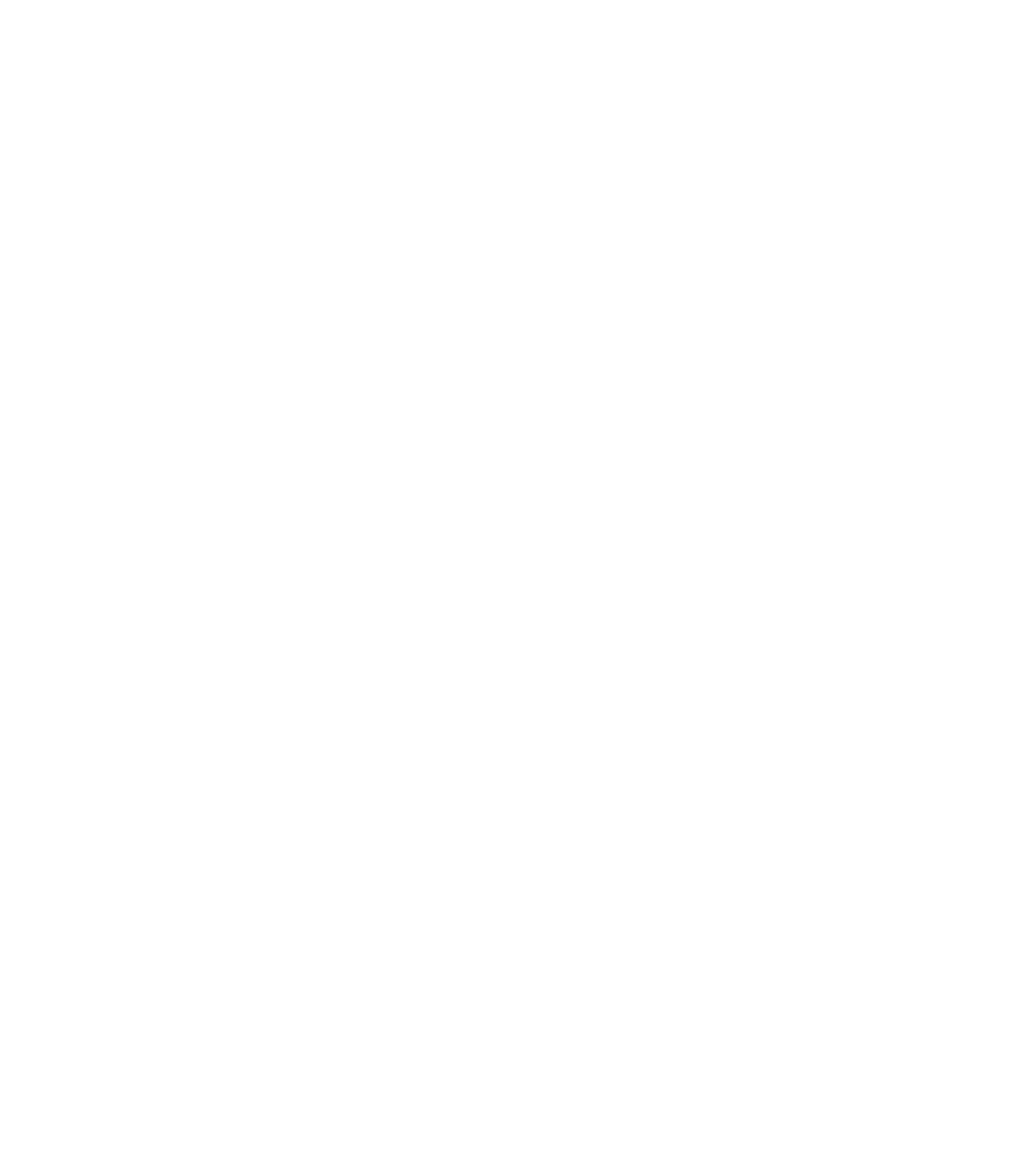
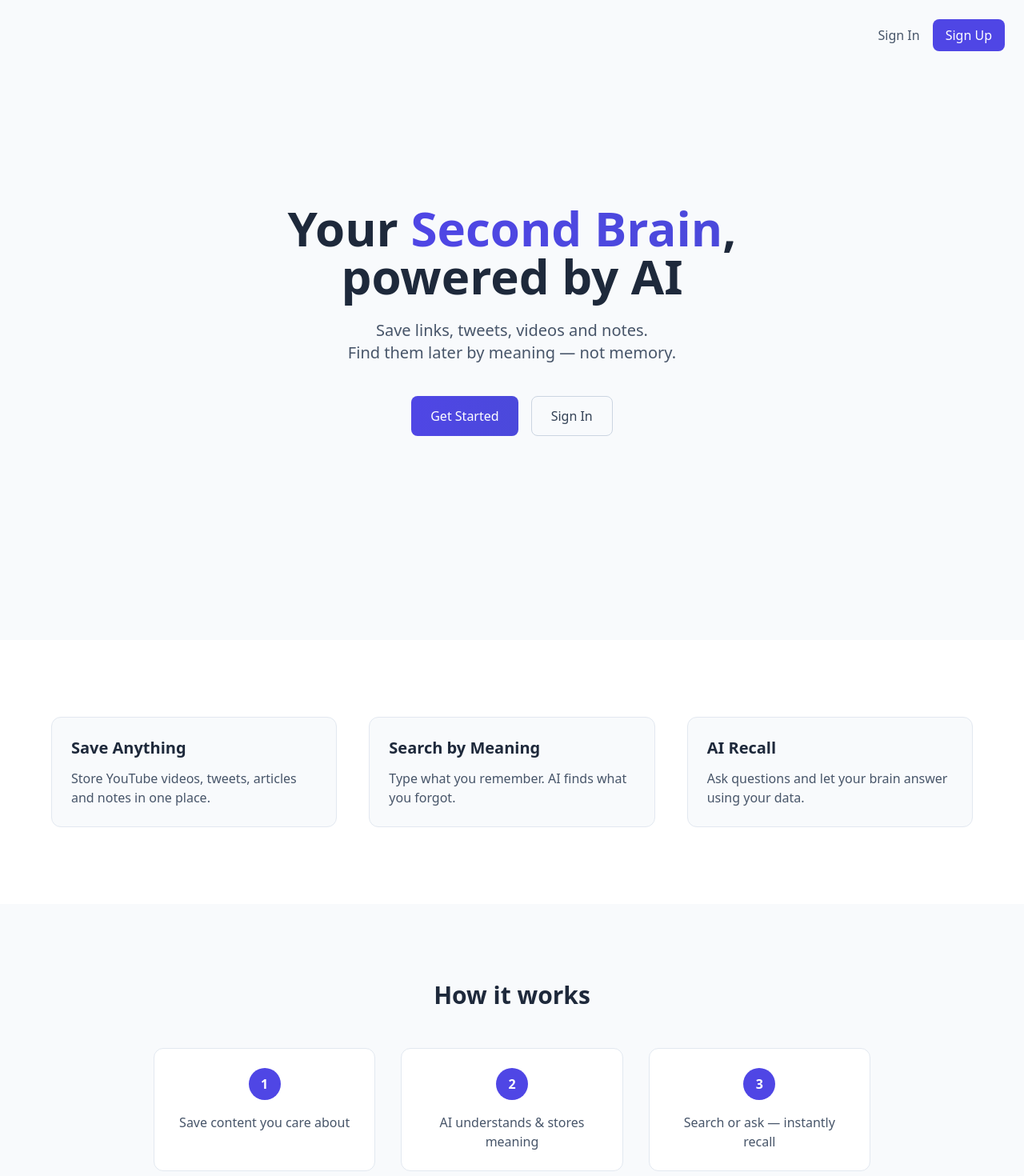
Before and after one commit to mukesh-mahla/Brain, a React (Vite) app in the folder brainly-frontend/: page / in a window 1280 px wide. Before the commit this address had no page. Shown: the top 1470 px of the page at 80% size. Before the commit the page ends 800 px from the top, so only its background shows below. Built offline with nearby package versions, Linux system fonts and the light colour scheme.

Commit message:
added a landing page and improve ui/ux

```diff
--- a/brainly-frontend/src/App.tsx
+++ b/brainly-frontend/src/App.tsx
@@ -5,10 +5,12 @@ import { BrowserRouter,Routes,Route } from "react-router-dom";
 import { Signup } from "./pages/signup";
 import { DashBoard } from "./pages/dashBoard";
 import "./App.css"
+import LandingPage from "./pages/LandingPage";
 
 function app(){
   return <BrowserRouter>
   <Routes>
+    <Route path="/" element={<LandingPage/>}/>
     <Route path="/signup" element={<Signup/>}/>
     <Route path="/signin" element={<Signin/>}/>
     <Route path="/dashboard" element={<DashBoard/>}/>
--- a/brainly-frontend/src/component/Input.tsx
+++ b/brainly-frontend/src/component/Input.tsx
@@ -1,10 +1,11 @@
 interface Inputprops{
     placeholder:string,
-    ref?:any
+    ref?:any,
+    type?:string
 }
 
-export function Input({ref,placeholder}:Inputprops){
+export function Input({ref,placeholder,type}:Inputprops){
     return <div>
-        <input ref={ref} placeholder={placeholder} type="text" className="px-4 py-2 border rounded m-2"  />
+        <input ref={ref} placeholder={placeholder} type={type } className="px-4 py-2 border rounded m-2"  />
         </div>
 }
--- /dev/null
+++ b/brainly-frontend/src/pages/LandingPage.tsx
@@ -0,0 +1,119 @@
+import { useNavigate } from "react-router-dom";
+
+export default function LandingPage() {
+  const navigate = useNavigate();
+
+  return (
+    <div className="bg-slate-50 text-slate-800 relative">
+      {/* TOP RIGHT AUTH */}
+      <div className="absolute top-6 right-6 flex gap-4">
+        <button
+          onClick={() => navigate("/signin")}
+          className="text-slate-600 hover:text-slate-900"
+        >
+          Sign In
+        </button>
+        <button
+          onClick={() => navigate("/signup")}
+          className="px-4 py-2 rounded-lg bg-indigo-600 text-white"
+        >
+          Sign Up
+        </button>
+      </div>
+
+      {/* HERO */}
+      <section className="min-h-screen flex items-center justify-center px-6">
+        <div className="max-w-5xl text-center">
+          <h1 className="text-5xl md:text-6xl font-bold leading-tight">
+            Your{" "}
+            <span className="bg-gradient-to-r from-indigo-600 to-purple-600 bg-clip-text text-transparent">
+              Second Brain
+            </span>
+            ,<br />
+            powered by AI
+          </h1>
+
+          <p className="mt-6 text-lg md:text-xl text-slate-600">
+            Save links, tweets, videos and notes.
+            <br />
+            Find them later by meaning — not memory.
+          </p>
+
+          <div className="mt-10 flex justify-center gap-4">
+            <button
+              onClick={() => navigate("/signup")}
+              className="px-6 py-3 rounded-lg text-white bg-gradient-to-r from-indigo-600 to-purple-600 hover:opacity-90 transition"
+            >
+              Get Started
+            </button>
+            <button
+              onClick={() => navigate("/signin")}
+              className="px-6 py-3 rounded-lg border border-slate-300 text-slate-700 hover:bg-slate-100 transition"
+            >
+              Sign In
+            </button>
+          </div>
+        </div>
+      </section>
+
+      {/* FEATURES */}
+      <section className="py-24 px-6 bg-white">
+        <div className="max-w-6xl mx-auto grid md:grid-cols-3 gap-10">
+          <Feature title="Save Anything" description="Store YouTube videos, tweets, articles and notes in one place." />
+          <Feature title="Search by Meaning" description="Type what you remember. AI finds what you forgot." />
+          <Feature title="AI Recall" description="Ask questions and let your brain answer using your data." />
+        </div>
+      </section>
+
+      {/* HOW IT WORKS */}
+      <section className="py-24 px-6 bg-slate-50">
+        <div className="max-w-4xl mx-auto text-center">
+          <h2 className="text-3xl font-bold">How it works</h2>
+          <div className="mt-12 grid md:grid-cols-3 gap-8">
+            <Step number="1" text="Save content you care about" />
+            <Step number="2" text="AI understands & stores meaning" />
+            <Step number="3" text="Search or ask — instantly recall" />
+          </div>
+        </div>
+      </section>
+
+      {/* CTA */}
+      <section className="py-24 px-6 bg-gradient-to-r from-indigo-600 to-purple-600 text-white">
+        <div className="max-w-4xl mx-auto text-center">
+          <h2 className="text-4xl font-bold">Stop forgetting what you already learned</h2>
+          <p className="mt-4 text-lg opacity-90">Build a brain that grows smarter with you.</p>
+          <button
+            onClick={() => navigate("/signup")}
+            className="mt-8 px-8 py-4 bg-white text-slate-800 rounded-lg font-semibold hover:bg-slate-100 transition"
+          >
+            Start Building Your Brain
+          </button>
+        </div>
+      </section>
+
+      <footer className="py-6 text-center text-sm text-slate-500">
+        Built with 🧠 + 🤖 by you
+      </footer>
+    </div>
+  );
+}
+
+function Feature({ title, description }: { title: string; description: string }) {
+  return (
+    <div className="p-6 rounded-xl border border-slate-200 bg-slate-50 hover:shadow-md transition">
+      <h3 className="text-xl font-semibold">{title}</h3>
+      <p className="mt-3 text-slate-600">{description}</p>
+    </div>
+  );
+}
+
+function Step({ number, text }: { number: string; text: string }) {
+  return (
+    <div className="p-6 rounded-xl bg-white border border-slate-200">
+      <div className="w-10 h-10 rounded-full bg-indigo-600 text-white flex items-center justify-center font-bold mx-auto">
+        {number}
+      </div>
+      <p className="mt-4 text-slate-600">{text}</p>
+    </div>
+  );
+}
--- a/brainly-frontend/src/pages/signin.tsx
+++ b/brainly-frontend/src/pages/signin.tsx
@@ -1,32 +1,70 @@
 import { useRef } from "react";
 import { Button } from "../component/button";
 import { Input } from "../component/Input";
-      const BACKEND_URL  =  import.meta.env.VITE_BACKEND_URL
 import axios from "axios";
 import { useNavigate } from "react-router-dom";
 
-export function Signin(){
+const BACKEND_URL = import.meta.env.VITE_BACKEND_URL;
 
-      const emailRef = useRef<HTMLInputElement>(null)
-      const PasswordRef = useRef<HTMLInputElement>(null)
-const navigate = useNavigate()
-   async function signin(){
-    console.log("function called")
+export function Signin() {
+  const emailRef = useRef<HTMLInputElement>(null);
+  const passwordRef = useRef<HTMLInputElement>(null);
+  const navigate = useNavigate();
 
-        const email = emailRef.current?.value
-        const password = PasswordRef.current?.value
+  async function signin() {
+    const email = emailRef.current?.value;
+    const password = passwordRef.current?.value;
 
-     const response = await axios.post(BACKEND_URL + "/signin",{email,password},{withCredentials:true})
-          console.log(response.data)
-          navigate('/dashboard')
-    }
-    return <div className="w-screen h-screen bg-gray-200 flex justify-center items-center ">
-          <div className="bg-white rounded-xl border p-8 text-grey-400">
-             <Input ref={emailRef} placeholder="Your Email"  />
-             <Input ref={PasswordRef} placeholder="Password"  />
-          <div className=" flex justify-center">
-            <Button onClick={signin} loading={false} fullWidth={true} varient="primary" size="md" text="Signin"/>
-          </div>
+    await axios.post(
+      BACKEND_URL + "/signin",
+      { email, password },
+      { withCredentials: true }
+    );
+
+    navigate("/dashboard");
+  }
+
+  return (
+    <div className="min-h-screen bg-slate-100 flex items-center justify-center px-4">
+      <div className="w-full max-w-md bg-white rounded-2xl shadow-lg p-8">
+
+        {/* Header */}
+        <h1 className="text-2xl font-bold text-slate-800 text-center">
+          Welcome back
+        </h1>
+        <p className="text-slate-500 text-center mt-1">
+          Sign in to access your second brain
+        </p>
+
+        {/* Form */}
+        <div className="mt-8 space-y-4">
+          <Input ref={emailRef} placeholder="Email address" />
+          <Input ref={passwordRef} placeholder="Password" type="password" />
         </div>
+
+        {/* Action */}
+        <div className="mt-6">
+          <Button
+            onClick={signin}
+            loading={false}
+            fullWidth
+            varient="primary"
+            size="md"
+            text="Sign In"
+          />
+        </div>
+
+        {/* Footer */}
+        <p className="text-sm text-slate-500 text-center mt-6">
+          Don’t have an account?{" "}
+          <span
+            onClick={() => navigate("/signup")}
+            className="text-indigo-600 cursor-pointer hover:underline"
+          >
+            Sign up
+          </span>
+        </p>
+      </div>
     </div>
+  );
 }
--- a/brainly-frontend/src/pages/signup.tsx
+++ b/brainly-frontend/src/pages/signup.tsx
@@ -2,41 +2,77 @@ import { useRef } from "react";
 import { Button } from "../component/button";
 import { Input } from "../component/Input";
 import axios from "axios";
-      const BACKEND_URL  =  import.meta.env.VITE_BACKEND_URL
 import { useNavigate } from "react-router-dom";
 
+const BACKEND_URL = import.meta.env.VITE_BACKEND_URL;
 
-export function Signup(){
-      const firstNameRef = useRef<HTMLInputElement>(null)
-      const lastNameRef = useRef<HTMLInputElement>(null)
-      const emailRef = useRef<HTMLInputElement>(null)
-      const PasswordRef = useRef<HTMLInputElement>(null)
-const navigate = useNavigate()
-   async function signup(){
-    console.log("function called")
-        const firstName = firstNameRef.current?.value
-        const lastName = lastNameRef.current?.value
-        const email = emailRef.current?.value
-        const password = PasswordRef.current?.value
+export function Signup() {
+  const firstNameRef = useRef<HTMLInputElement>(null);
+  const lastNameRef = useRef<HTMLInputElement>(null);
+  const emailRef = useRef<HTMLInputElement>(null);
+  const passwordRef = useRef<HTMLInputElement>(null);
+  const navigate = useNavigate();
 
-      await axios.post(BACKEND_URL + "/signup",{
+  async function signup() {
+    const firstName = firstNameRef.current?.value;
+    const lastName = lastNameRef.current?.value;
+    const email = emailRef.current?.value;
+    const password = passwordRef.current?.value;
 
-                 firstName,lastName,email,password
+    await axios.post(BACKEND_URL + "/signup", {
+      firstName,
+      lastName,
+      email,
+      password,
+    });
 
-        })
-        navigate('/signin')
-          alert("you have signed up!")
-    }
+    alert("You have signed up!");
+    navigate("/signin");
+  }
 
-    return <div className="w-screen h-screen bg-gray-200 flex justify-center items-center ">
-          <div className="bg-white rounded-xl border p-8 text-grey-400">
-             <Input ref={firstNameRef} placeholder="First Name"   />
-             <Input ref={lastNameRef} placeholder="Last Name"    />
-             <Input ref={emailRef} placeholder="Your Email"   />
-             <Input ref={PasswordRef} placeholder="Password"     />
-          <div className=" flex justify-center">
-            <Button onClick={signup} loading={false} fullWidth={true} varient="primary" size="md" text="Signup"/>
-          </div>
+  return (
+    <div className="min-h-screen bg-slate-100 flex items-center justify-center px-4">
+      <div className="w-full max-w-md bg-white rounded-2xl shadow-lg p-8">
+
+        {/* Header */}
+        <h1 className="text-2xl font-bold text-slate-800 text-center">
+          Create your brain
+        </h1>
+        <p className="text-slate-500 text-center mt-1">
+          Start saving knowledge intelligently
+        </p>
+
+        {/* Form */}
+        <div className="mt-8 space-y-4">
+          <Input ref={firstNameRef} placeholder="First name" />
+          <Input ref={lastNameRef} placeholder="Last name" />
+          <Input ref={emailRef} placeholder="Email address" />
+          <Input ref={passwordRef} placeholder="Password" type="password" />
         </div>
+
+        {/* Action */}
+        <div className="mt-6">
+          <Button
+            onClick={signup}
+            loading={false}
+            fullWidth
+            varient="primary"
+            size="md"
+            text="Create Account"
+          />
+        </div>
+
+        {/* Footer */}
+        <p className="text-sm text-slate-500 text-center mt-6">
+          Already have an account?{" "}
+          <span
+            onClick={() => navigate("/signin")}
+            className="text-indigo-600 cursor-pointer hover:underline"
+          >
+            Sign in
+          </span>
+        </p>
+      </div>
     </div>
-    }
+  );
+}
```
Also changed, not shown: 1 other file (tests, documents, lock files or other folders).
